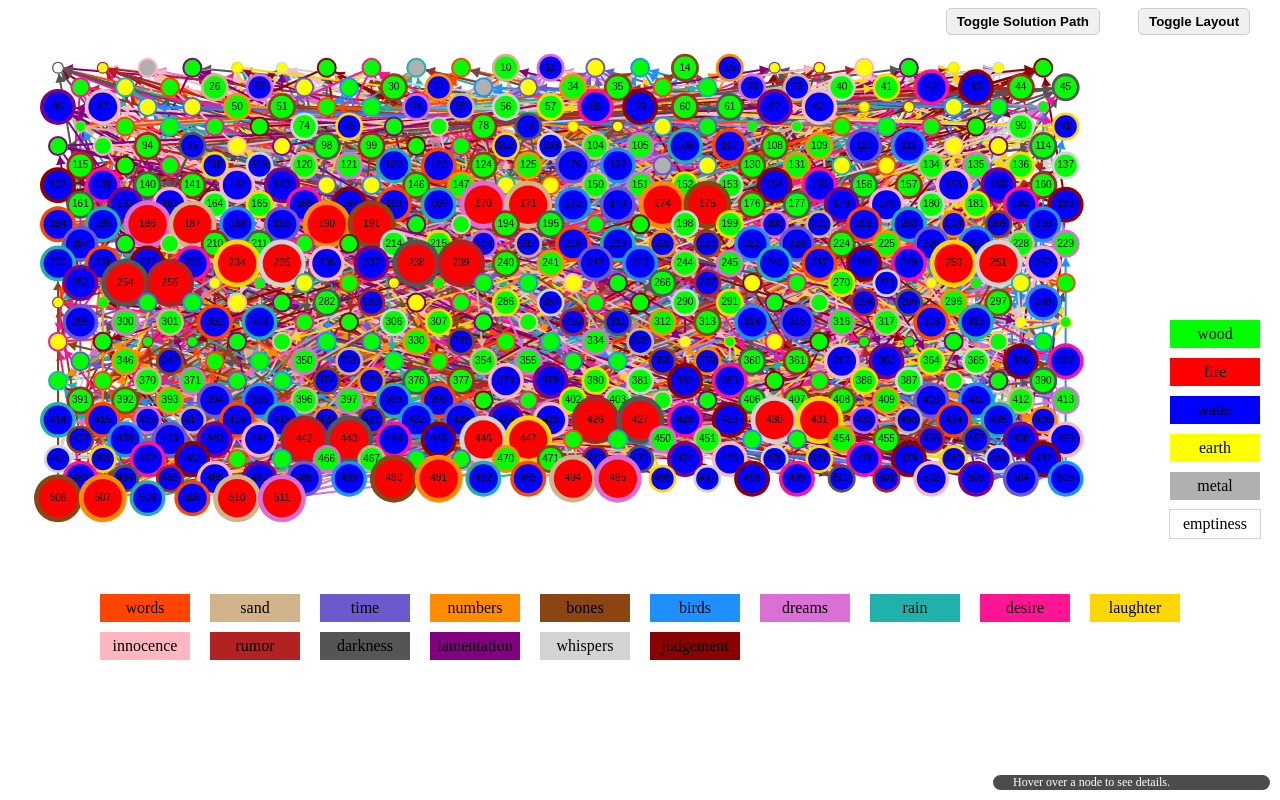
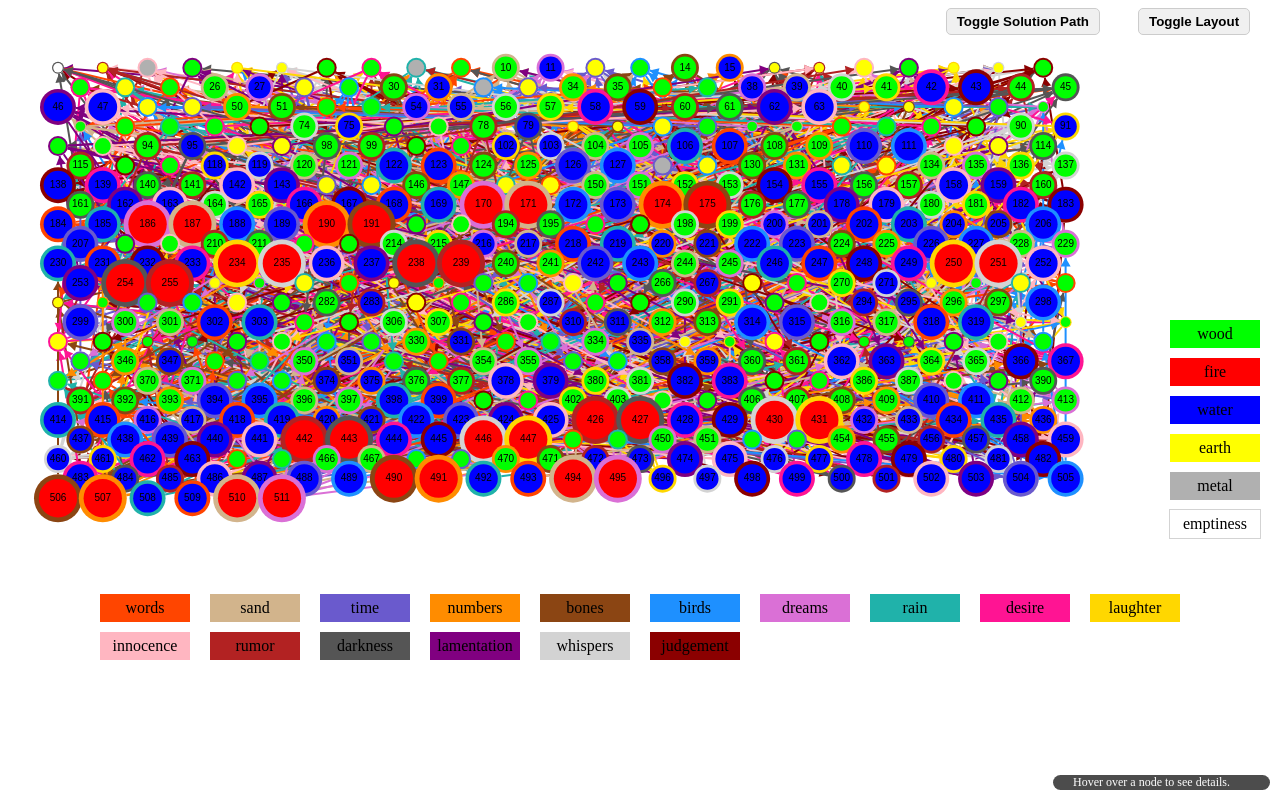
Before and after one commit to joesandmeyer/joesandmeyer.github.io, a plain HTML site: page index.html in a window 1280 px wide. Drawn offline with Linux system fonts and the light colour scheme.

Commit message:
Fix padding

```diff
--- a/style.css
+++ b/style.css
@@ -102,9 +102,9 @@
     font-size: 12px;
     white-space: pre-wrap;
     overflow: auto;
-    max-width: 300px;
+    max-width: 340px;
     border-radius: 8px;
-    padding-right: 100px;
+    padding-right: 40px;
     padding-left: 20px;
 }
 
```
